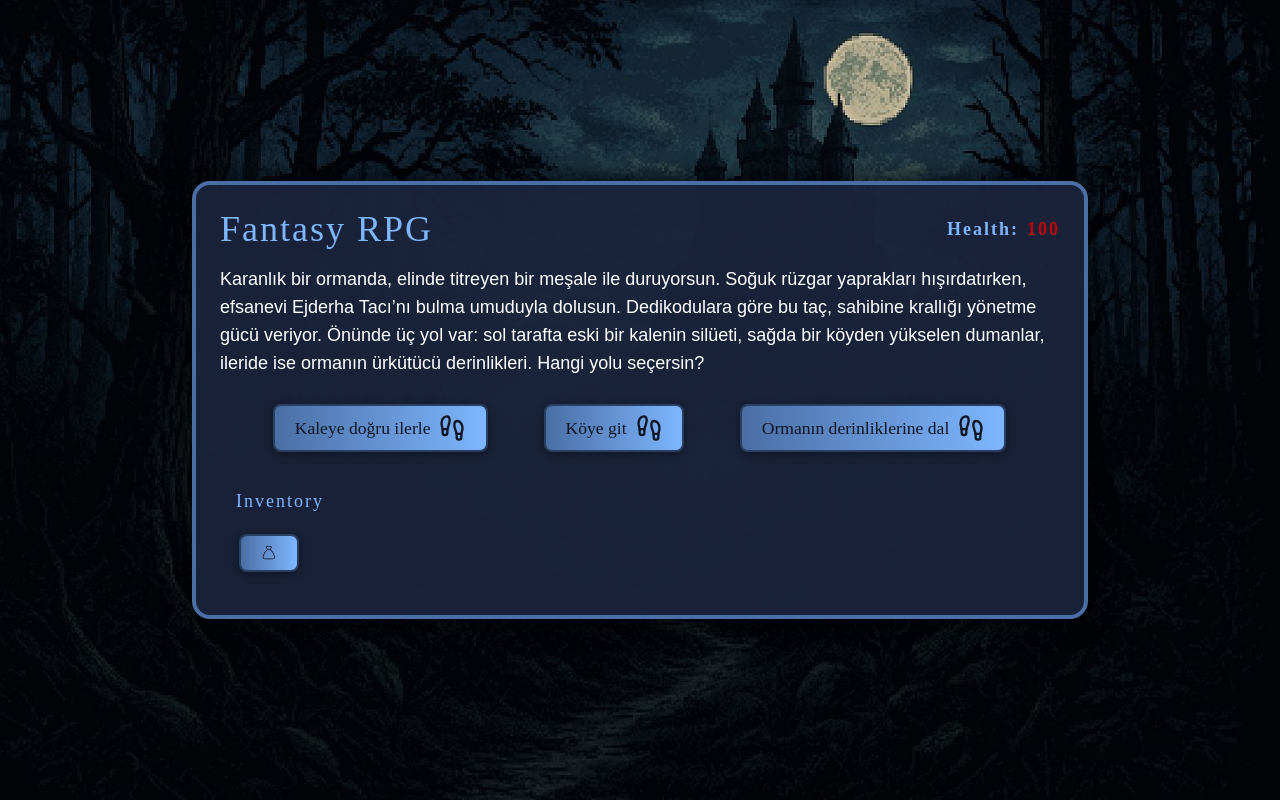
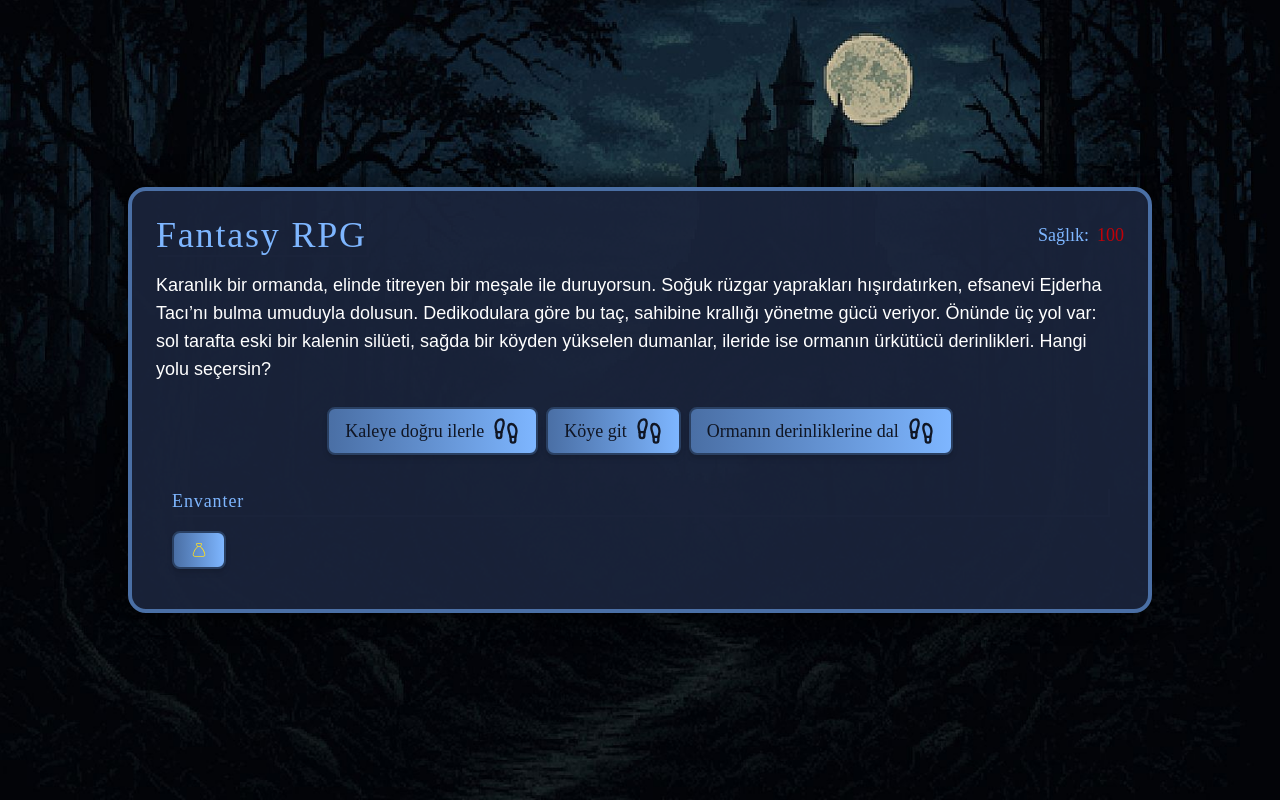
Before and after one commit to emrecanberktas/text-based-fantasy-rpg, a Next.js app: page / in a window 1280 px wide. Built offline with nearby package versions, Linux system fonts and the light colour scheme.

Commit message:
Chore: UI improvements

```diff
--- a/src/app/components/Animation.tsx
+++ b/src/app/components/Animation.tsx
@@ -24,21 +24,36 @@ function Animation({ type, duration = 2, onComplete }: AnimationProps) {
       icon: GiBroadsword,
       motionProps: {
         animate: { rotate: [0, 45, -45, 0], x: [0, 10, -10, 0] },
-        transition: { duration, repeat: 1, ease: "easeInOut" },
+        transition: {
+          duration,
+          repeat: 1,
+          ease: "easeInOut",
+          times: [0, 0.3, 0.7, 1],
+        },
       },
     },
     move: {
       icon: GiWalkingBoot,
       motionProps: {
-        animate: { x: [0, 10, -10], y: [10, -10, 0] },
-        transition: { duration: duration * 0.8, repeat: 1, ease: "easeInOut" },
+        animate: { x: [0, 10, -10, 0], y: [0, -10, 10, 0] },
+        transition: {
+          duration: duration * 0.8,
+          repeat: 1,
+          ease: "easeInOut",
+          times: [0, 0.3, 0.7, 1],
+        },
       },
     },
     talk: {
       icon: LuSpeech,
       motionProps: {
-        animate: { scale: [1, 1, 1], opacity: [0.5, 1, 0.5] },
-        transition: { duration, repeat: 1, ease: "easeInOut" },
+        animate: { scale: [1, 1.1, 1], opacity: [0.5, 1, 0.5] },
+        transition: {
+          duration,
+          repeat: 1,
+          ease: "easeInOut",
+          times: [0, 0.5, 1],
+        },
       },
     },
   };
@@ -77,7 +92,7 @@ function Animation({ type, duration = 2, onComplete }: AnimationProps) {
       onAnimationComplete={onComplete}
       className="fixed top-1/2 left-1/2 transform -translate-x-1/2 -translate-y-1/2 z-50 "
     >
-      <Icon className="w-16 h-16 text-yellow-600" />
+      <Icon className="w-16 h-16 text-[#7eb6ff]" />
     </motion.div>
   );
 }
--- a/src/app/components/Inventory.tsx
+++ b/src/app/components/Inventory.tsx
@@ -20,11 +20,13 @@ function Inventory({ items }: InventoryProps) {
 
   return (
     <div className="p-4">
-      <h2 className="mb-4 text-lg medieval-title">Inventory</h2>
+      <h2 className="mb-4 text-lg font-['UnifrakturCook'] text-[#7eb6ff] tracking-wider shadow-[2px_2px_0_#1a233a]">
+        Envanter
+      </h2>
 
       <button
         onClick={handleInventory}
-        className="text-3xl text-yellow-300 hover:text-yellow-500 transition medieval-btn"
+        className="text-3xl text-yellow-300 hover:text-yellow-500 transition bg-gradient-to-r from-[#4a6fa5] to-[#7eb6ff] text-[#101624] border-2 border-[#2a4062] rounded-lg font-['UnifrakturCook'] text-lg py-2 px-4 shadow-md"
       >
         <CiBag1 />
       </button>
@@ -34,7 +36,7 @@ function Inventory({ items }: InventoryProps) {
           {filledSlots.map((item, index) => (
             <div
               key={`item-${index}`}
-              className="w-16 h-16 inventory-slot-medieval flex items-center justify-center"
+              className="w-16 h-16 bg-[#7eb6ff] border-2 border-[#4a6fa5] rounded-md font-['UnifrakturCook'] text-lg flex items-center justify-center text-[#101624] shadow-sm"
             >
               {item}
             </div>
@@ -43,7 +45,7 @@ function Inventory({ items }: InventoryProps) {
           {Array.from({ length: emptySlots }).map((_, index) => (
             <div
               key={`empty-${index}`}
-              className="w-16 h-16 inventory-slot-medieval opacity-50"
+              className="w-16 h-16 bg-[#7eb6ff] border-2 border-[#4a6fa5] rounded-md opacity-50 shadow-sm"
             />
           ))}
         </div>
--- a/src/app/globals.css
+++ b/src/app/globals.css
@@ -4,9 +4,6 @@
 :root {
   --background: #101624;
   --foreground: #e0e6f0;
-  --medieval-accent: #7eb6ff;
-  --medieval-dark: #1a233a;
-  --medieval-border: #4a6fa5;
 }
 
 @theme inline {
@@ -28,48 +25,3 @@ body {
   color: var(--foreground);
   font-family: Arial, Helvetica, sans-serif;
 }
-
-.medieval-title,
-h1,
-h2,
-h3 {
-  font-family: "UnifrakturCook", cursive, serif !important;
-  color: var(--medieval-accent);
-  letter-spacing: 2px;
-  text-shadow: 2px 2px 0 var(--medieval-dark);
-}
-
-.medieval-panel {
-  background: rgba(26, 35, 58, 0.95);
-  border: 4px solid var(--medieval-border);
-  border-radius: 18px;
-  box-shadow: 0 0 24px 4px #000a;
-  padding: 1.5rem;
-}
-
-.medieval-btn {
-  background: linear-gradient(90deg, #4a6fa5 0%, #7eb6ff 100%);
-  color: #101624;
-  border: 2px solid #2a4062;
-  border-radius: 8px;
-  font-family: "UnifrakturCook", cursive, serif;
-  font-size: 1.1rem;
-  padding: 0.5rem 1.2rem;
-  margin: 0.2rem;
-  box-shadow: 0 2px 8px #0006;
-  transition: background 0.2s, color 0.2s;
-}
-.medieval-btn:hover {
-  background: #2a4062;
-  color: #e0e6f0;
-}
-
-.inventory-slot-medieval {
-  background: #7eb6ff;
-  border: 2px solid #4a6fa5;
-  border-radius: 6px;
-  color: #101624;
-  font-family: "UnifrakturCook", cursive, serif;
-  font-size: 1.1rem;
-  box-shadow: 0 1px 4px #0005;
-}
--- a/src/app/page.tsx
+++ b/src/app/page.tsx
@@ -121,19 +121,21 @@ export default function Home() {
         duration={2}
         onComplete={handleAnimationComplete}
       />
-      <div className="max-w-4xl w-full medieval-panel">
+      <div className="max-w-5xl w-full bg-[rgba(26,35,58,0.95)] border-4 border-[#4a6fa5] rounded-[18px] shadow-[0_0_24px_4px_rgba(0,0,0,0.6)] p-6">
         <div className="flex justify-between items-center mb-4">
-          <h1 className="text-4xl medieval-title">Fantasy RPG</h1>
-          <div className="text-lg font-bold medieval-title flex items-center gap-2">
-            <span>Health:</span> <span className="text-red-700">{health}</span>
+          <h1 className="text-4xl font-['UnifrakturCook'] text-[#7eb6ff] tracking-wider shadow-[2px_2px_0_#1a233a]">
+            Fantasy RPG
+          </h1>
+          <div className="text-lg font-['UnifrakturCook'] text-[#7eb6ff] flex items-center gap-2">
+            <span>Sağlık:</span> <span className="text-red-700">{health}</span>
           </div>
         </div>
         <p className="text-lg mb-6">{scene.text}</p>
-        <div className="flex justify-evenly flex-wrap">
+        <div className="flex justify-center items-center flex-wrap shrink gap-2">
           {scene.choices.map((choice, index) => (
             <button
               key={index}
-              className="medieval-btn flex items-center gap-2"
+              className="bg-gradient-to-r from-[#4a6fa5] to-[#7eb6ff] text-[#101624] border-2 border-[#2a4062] rounded-lg font-['UnifrakturCook'] text-lg py-2 px-4 shadow-md transition-colors hover:bg-[#2a4062] hover:text-[#e0e6f0] flex items-center gap-2"
               onClick={() => handleChoice(choice)}
             >
               {choice.text}
@@ -148,7 +150,10 @@ export default function Home() {
           ))}
         </div>
         {scene.choices.length === 0 && (
-          <button onClick={resetGame} className="medieval-btn">
+          <button
+            onClick={resetGame}
+            className="bg-gradient-to-r from-[#4a6fa5] to-[#7eb6ff] text-[#101624] border-2 border-[#2a4062] rounded-lg font-['UnifrakturCook'] text-lg py-2 px-4 shadow-md transition-colors hover:bg-[#2a4062] hover:text-[#e0e6f0]"
+          >
             Reset Game
           </button>
         )}
```
